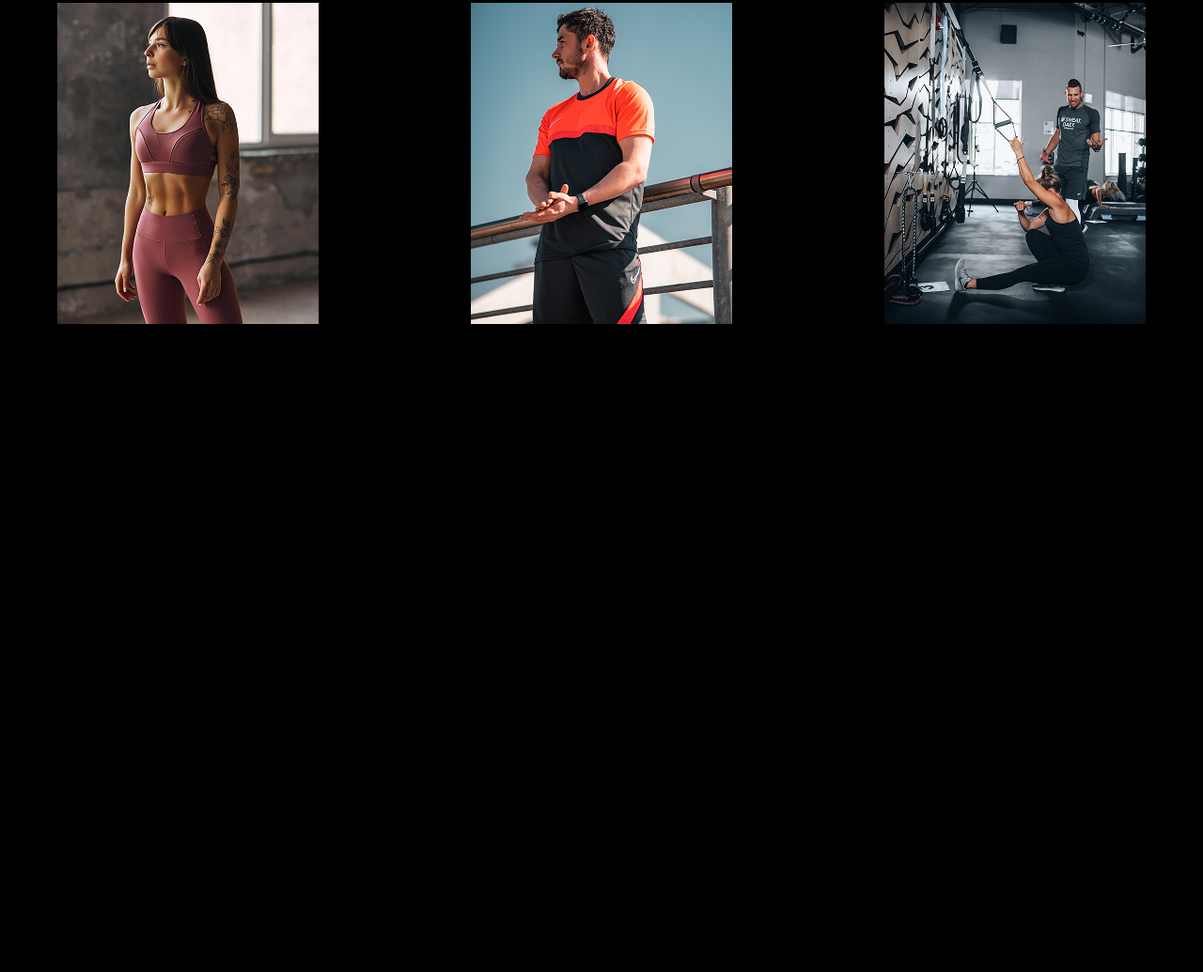
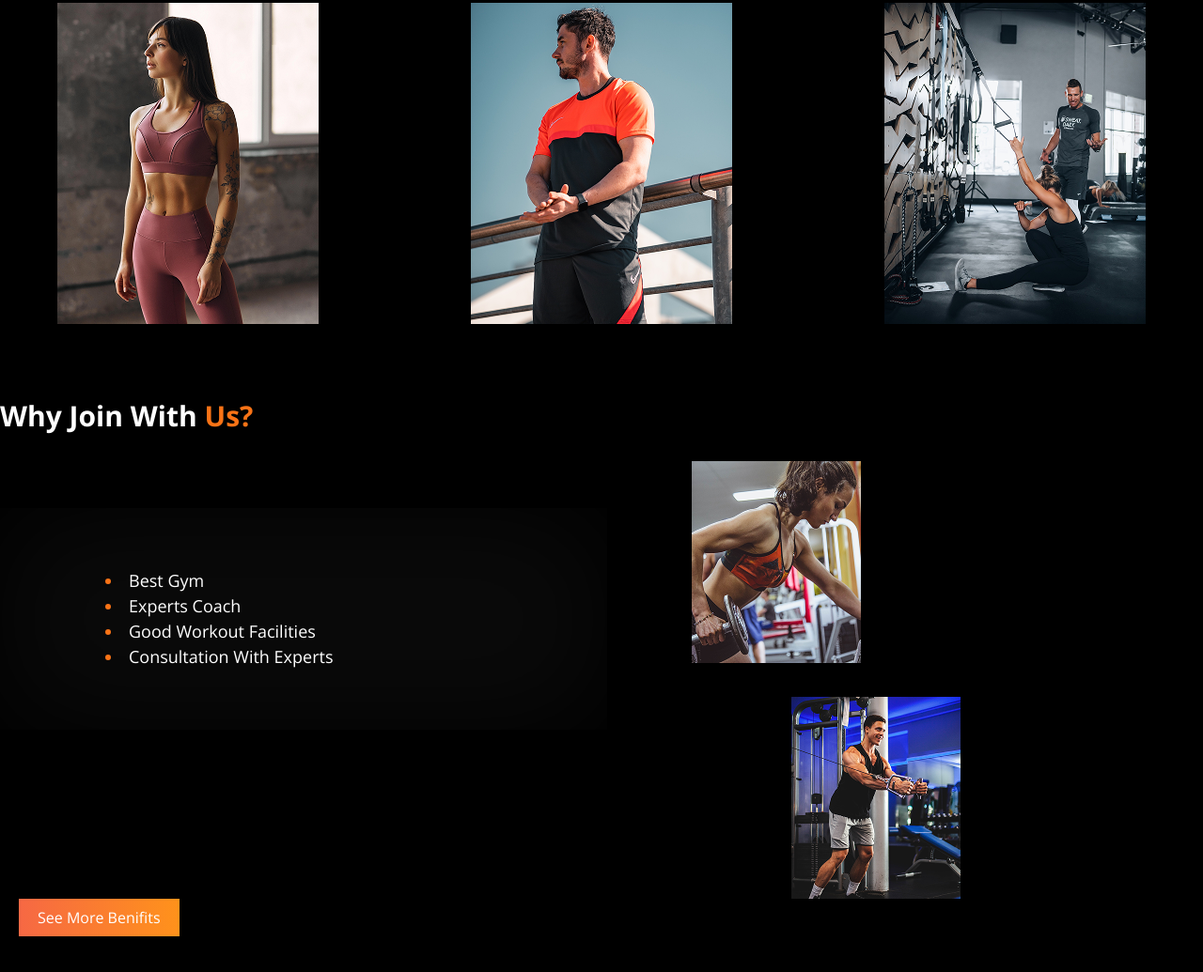
Before and after one commit to ummahaney04/Projec_Tailwind_Assesment-02, a plain HTML site: page index.html in a window 1280 px wide. Shown: the part 2132-3167 px from the top of the page at 94% size. Before the commit the page ends 2557 px from the top, so only its background shows below. Drawn offline with nearby package versions, Linux system fonts and the light colour scheme; a web font is replaced by a local one.

Commit message:
add Why Join With us section

```diff
--- a/index.html
+++ b/index.html
@@ -219,6 +219,38 @@
             </div>
         </section>
 
+        <!--Why Join With Us section  -->
+
+         <section class="container mx-auto mb-20">
+            <h1 class="text-center md:text-start lg:text-start text-3xl font-bold text-white  mb-20">Why Join With <span
+                    class="text-orange-500">Us?</span></h1>
+            <div class="grid grid-cols-1 md:grid-cols-2 lg:grid-cols-2 lg:gap-48 md:gap-48">
+                <div
+                    class=" bg-black/60 backdrop-opacity-10 backdrop-blur-3xl backdrop-invert lg:w-[646px] w-[430px] h-[236px] items-center px-10 lg:px-28 py-16">
+                    <ul class="">
+                        <li class="text-white text-[18px] list-disc list-inside   marker:text-orange-500 ">Best Gym</li>
+                        <li class="text-white text-[18px] list-disc list-inside
+                         marker:text-orange-500 ">Experts Coach</li>
+                        <li class="text-white text-[18px] list-disc list-inside
+                         marker:text-orange-500 ">Good Workout Facilities</li>
+                        <li class="text-white text-[18px] list-disc list-inside
+                          marker:text-orange-500 ">Consultation With Experts</li>
+                    </ul>
+                </div>
+                <div class="px-20 py-8 md:py-0 lg:py-0 md:px-0 lg:px-0">
+                    <img src="images/join_us_01.png" class="lg:mt-[-50px] md:mt-[-50px]" alt="">
+                    <img src="images/join_us_02.png" class="mt-[36px] ml-[106px]" alt="">
+                </div>
+            </div>
+
+
+            <button
+                class="ml-5 text-white py-2 px-5 bg-gradient-to-r from-[#F66844] to-[#FF921B] duration-300  ease-in-out  hover:scale-110 transition-all">See
+                More Benifits
+
+            </button>
+        </section>
+
 
 
 
```
